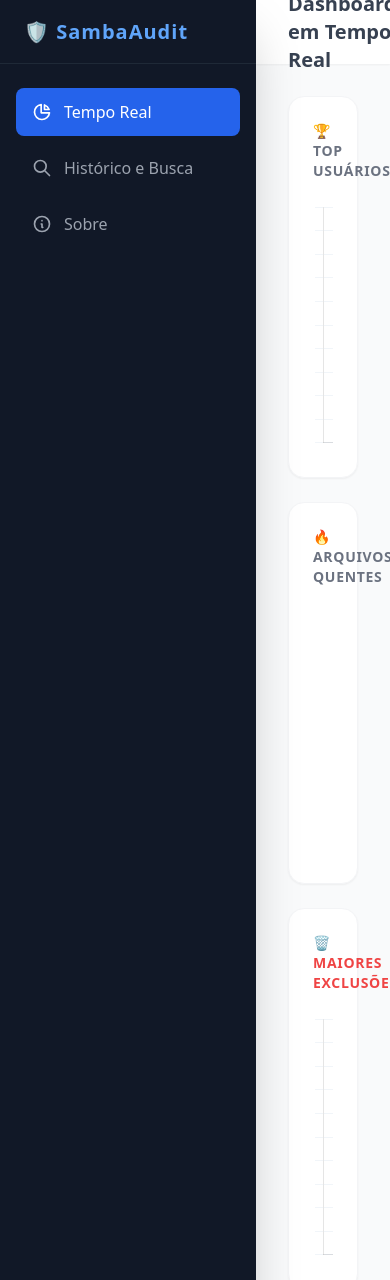
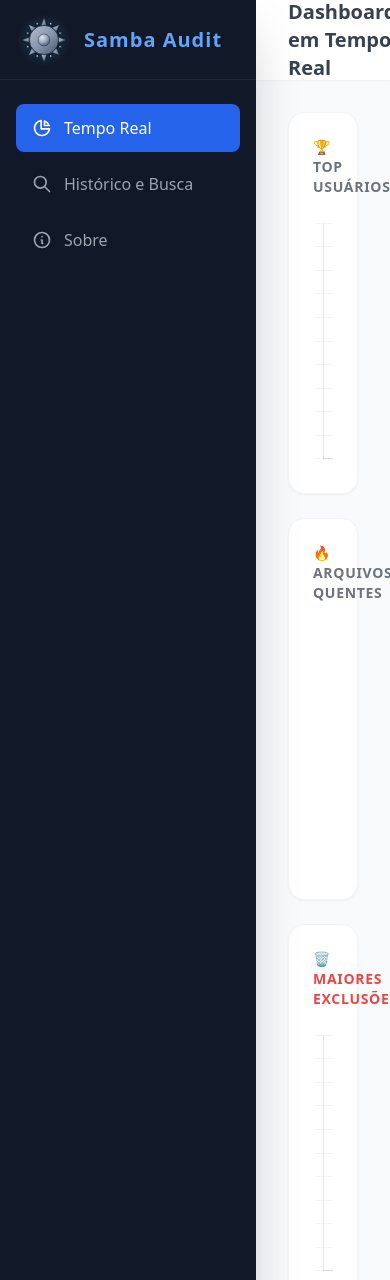
Before and after one commit to ranzes/samba-audit-dashboard, a Flask app: page / in a window 390 px wide. Shown: the top 1280 px of the page. Run offline with Flask 3, Linux system fonts and the light colour scheme; data that the repository does not hold is empty; some libraries are stand-ins or nearby versions.

Commit message:
Correções no html

```diff
--- a/templates/index.html
+++ b/templates/index.html
@@ -3,7 +3,7 @@
 <head>
     <meta charset="UTF-8">
     <meta name="viewport" content="width=device-width, initial-scale=1.0">
-    <title>Samba Audit - Tamar Works</title>
+    <title>Samba Audit</title>
     <script src="https://cdn.tailwindcss.com"></script>
     <script src="https://cdn.jsdelivr.net/npm/chart.js"></script>
     <style>
@@ -29,10 +29,18 @@
 </head>
 <body class="bg-gray-50 flex h-screen overflow-hidden text-gray-800 font-sans">
 
+    <!-- Tela de Carregamento Real (Apenas F5/Abertura) -->
+    <div id="loader" class="fixed inset-0 bg-[#0B1220] z-[9999] flex flex-col justify-center items-center transition-opacity duration-500">
+        <div class="w-16 h-16 border-4 border-slate-700 border-t-[#38BDF8] rounded-full animate-spin mb-4"></div>
+        <h2 class="text-[#E2E8F0] font-mono text-xl font-bold">Carregando Samba Audit...</h2>
+    </div>
+
     <!-- Sidebar -->
     <aside id="sidebar" class="w-64 bg-gray-900 text-white flex flex-col shadow-2xl z-20">
-        <div class="h-16 flex items-center px-6 border-b border-gray-800">
-            <h1 class="text-xl font-bold tracking-wider text-blue-400">🛡️ SambaAudit</h1>
+        <div class="h-20 flex items-center px-4 border-b border-gray-800">
+            <h1 class="text-xl font-bold tracking-wider text-blue-400 flex items-center">
+                <img src="/static/logo.svg" alt="Shield Logo" class="h-14 w-14 mr-3"> Samba Audit
+            </h1>
         </div>
         <nav id="tabs-nav" class="flex-1 px-4 py-6 space-y-2">
             <button onclick="switchTab('dashboard')" id="btn-dashboard" class="w-full flex items-center px-4 py-3 bg-blue-600 text-white rounded-lg transition-colors">
@@ -54,10 +62,9 @@
     <main class="flex-1 flex flex-col h-screen overflow-hidden">
 
         <!-- Headerbar -->
-        <header id="header" class="h-16 bg-white shadow-sm flex items-center justify-between px-8 z-10">
+        <header id="header" class="h-20 bg-white shadow-sm flex items-center justify-between px-8 z-10">
             <h2 id="page-title" class="text-xl font-semibold text-gray-700">Dashboard em Tempo Real</h2>
             <div class="flex items-center text-sm text-gray-500">
-                <img src="/static/Logo-final-3.png" alt="Tamar Works" class="h-6 mr-4 opacity-50 grayscale hover:grayscale-0 transition">
                 <span class="relative flex h-3 w-3 mr-2">
                   <span class="animate-ping absolute inline-flex h-full w-full rounded-full bg-green-400 opacity-75"></span>
                   <span class="relative inline-flex rounded-full h-3 w-3 bg-green-500"></span>
@@ -67,7 +74,7 @@
         </header>
 
         <!-- DASHBOARD VIEW -->
-        <div id="view-dashboard" class="flex-1 overflow-y-auto p-8">
+        <div id="view-dashboard" class="flex-1 overflow-y-auto p-8 hidden">
             <div class="grid grid-cols-1 lg:grid-cols-3 gap-6 mb-8">
                 <div class="bg-white p-6 rounded-2xl shadow-sm border border-gray-100">
                     <h3 class="text-gray-500 text-sm font-semibold uppercase tracking-wider mb-4">🏆 Top Usuários</h3>
@@ -78,7 +85,7 @@
                     <div class="relative h-64"><canvas id="chartFiles"></canvas></div>
                 </div>
                 <div class="bg-white p-6 rounded-2xl shadow-sm border border-gray-100">
-                    <h3 class="text-red-500 text-sm font-semibold uppercase tracking-wider mb-4">🗑️ Maiores Exclusões</h3>
+                    <h3 class="text-red-500 text-sm font-semibold uppercase tracking-wider mb-4">🗑 Maiores Exclusões</h3>
                     <div class="relative h-64"><canvas id="chartDeletes"></canvas></div>
                 </div>
             </div>
@@ -106,17 +113,16 @@
         <!-- HISTORY VIEW -->
         <div id="view-history" class="flex-1 overflow-y-auto p-8 hidden">
 
-            <!-- Cabeçalho visível apenas no PDF -->
             <div class="print-header">
-                <img src="/static/Logo-final-3.png" style="height: 50px; margin: 0 auto 10px auto;">
+                <img src="/static/Logo-final-3.png" style="height: 60px; margin: 0 auto 10px auto;">
                 <h2>Relatório de Auditoria de Acessos</h2>
-                <p>Gerado pelo sistema SambaAudit - Tamar Works</p>
+                <p>Gerado pelo sistema Samba Audit</p>
                 <hr style="margin: 15px 0;">
             </div>
 
             <!-- Search Form -->
             <div id="search-card" class="bg-white p-6 rounded-2xl shadow-sm border border-gray-100 mb-6">
-                <form id="searchForm" class="grid grid-cols-1 md:grid-cols-4 lg:grid-cols-7 gap-4 items-end" onsubmit="event.preventDefault(); loadHistory();">
+                <form id="searchForm" class="grid grid-cols-1 md:grid-cols-4 lg:grid-cols-7 gap-4 items-end" onsubmit="event.preventDefault(); switchTab('history');">
                     <div>
                         <label class="block text-xs font-medium text-gray-500 mb-1">Data Início</label>
                         <input type="date" id="date_from" class="w-full bg-gray-50 border border-gray-200 rounded-lg px-3 py-2 text-sm outline-none focus:border-blue-500">
@@ -141,7 +147,6 @@
                         <button type="submit" class="flex-1 bg-blue-600 hover:bg-blue-700 text-white font-medium rounded-lg px-3 py-2 text-sm transition-colors shadow-lg shadow-blue-500/30" title="Buscar">
                             Buscar
                         </button>
-                        <!-- Botão de Gerar PDF -->
                         <button type="button" onclick="window.print()" class="flex-1 bg-gray-800 hover:bg-gray-900 text-white font-medium rounded-lg px-3 py-2 text-sm transition-colors shadow-lg flex justify-center items-center" title="Imprimir / Salvar PDF">
                             <svg class="w-5 h-5" fill="none" stroke="currentColor" viewBox="0 0 24 24"><path stroke-linecap="round" stroke-linejoin="round" stroke-width="2" d="M17 17h2a2 2 0 002-2v-4a2 2 0 00-2-2H5a2 2 0 00-2 2v4a2 2 0 002 2h2m2 4h6a2 2 0 002-2v-4a2 2 0 00-2-2H9a2 2 0 00-2 2v4a2 2 0 002 2zm8-12V5a2 2 0 00-2-2H9a2 2 0 00-2 2v4h10z"></path></svg>
                         </button>
@@ -170,12 +175,39 @@
 
         <!-- ABOUT VIEW -->
         <div id="view-about" class="flex-1 overflow-y-auto p-8 hidden flex items-center justify-center bg-gray-50">
-            <div class="bg-white p-10 rounded-2xl shadow-xl border border-gray-100 max-w-lg text-center">
-                <img src="/static/Logo-final-3.png" alt="Tamar Works" class="h-24 mx-auto mb-4">
-                <p class="text-sm text-gray-500 italic mb-6">Conectando pessoas, tecnologia e resultados.</p>
-                <a href="https://tamarworks.com.br" target="_blank" class="text-blue-600 font-semibold hover:underline mb-8 block">tamarworks.com.br</a>
+            <div class="bg-white p-10 rounded-2xl shadow-xl border border-gray-100 max-w-lg text-center w-full">
 
-                <hr class="border-gray-200 mb-8">
+                <img src="/static/Logo-final-3.png" alt="Tamar Works" class="h-40 mx-auto mb-2 relative z-20">
+
+                <!-- Container da Animação do Link/Lema Tamar Works -->
+                <div class="group relative flex flex-col items-center justify-start h-16 mb-2 mt-2">
+                    <a href="https://tamarworks.com.br" target="_blank" class="text-blue-600 text-lg font-semibold hover:underline relative z-10 bg-white px-3 py-1">
+                        tamarworks.com.br
+                    </a>
+                    <p class="text-sm text-gray-500 italic absolute top-6 opacity-0 transform -translate-y-5 group-hover:translate-y-3 group-hover:opacity-100 transition-all duration-300 ease-out z-0 whitespace-nowrap">
+                        Conectando pessoas, tecnologia e resultados.
+                    </p>
+                </div>
+
+                <!-- NOVA Animação do GitHub (Hitbox grande que abrange a animação horizontal) -->
+                <div class="flex justify-center mb-6">
+                    <a href="https://github.com/ranzes/samba-audit-dashboard" target="_blank" class="group relative flex items-center justify-center w-64 h-16 cursor-pointer" title="Acessar Repositório">
+
+                        <!-- Texto que desliza para a direita -->
+                        <span class="absolute font-semibold text-gray-700 whitespace-nowrap opacity-0 transform -translate-x-12 group-hover:translate-x-8 group-hover:opacity-100 transition-all duration-300 ease-out z-0">
+                            Repositório SRD
+                        </span>
+
+                        <!-- Logo GitHub que desliza para a esquerda -->
+                        <div class="absolute z-10 bg-white rounded-full text-gray-800 group-hover:text-black transform translate-x-0 group-hover:-translate-x-16 transition-all duration-300 ease-out flex items-center justify-center">
+                            <svg class="w-12 h-12" fill="currentColor" viewBox="0 0 24 24" aria-hidden="true">
+                                <path fill-rule="evenodd" d="M12 2C6.477 2 2 6.484 2 12.017c0 4.425 2.865 8.18 6.839 9.504.5.092.682-.217.682-.483 0-.237-.008-.868-.013-1.703-2.782.605-3.369-1.343-3.369-1.343-.454-1.158-1.11-1.466-1.11-1.466-.908-.62.069-.608.069-.608 1.003.07 1.531 1.032 1.531 1.032.892 1.53 2.341 1.088 2.91.832.092-.647.35-1.088.636-1.338-2.22-.253-4.555-1.113-4.555-4.951 0-1.093.39-1.988 1.029-2.688-.103-.253-.446-1.272.098-2.65 0 0 .84-.27 2.75 1.026A9.564 9.564 0 0112 6.844c.85.004 1.705.115 2.504.337 1.909-1.296 2.747-1.027 2.747-1.027.546 1.379.202 2.398.1 2.651.64.7 1.028 1.595 1.028 2.688 0 3.848-2.339 4.695-4.566 4.943.359.309.678.92.678 1.855 0 1.338-.012 2.419-.012 2.747 0 .268.18.58.688.482A10.019 10.019 0 0022 12.017C22 6.484 17.522 2 12 2z" clip-rule="evenodd"></path>
+                            </svg>
+                        </div>
+                    </a>
+                </div>
+
+                <hr class="border-gray-200 mb-8 mt-2">
 
                 <h2 class="text-2xl font-bold text-gray-800 mb-4">Ranzes Tamar</h2>
                 <div class="text-gray-600 space-y-2 text-sm">
@@ -234,6 +266,7 @@
         }
 
         async function loadDashboard() {
+            try {
                 const res = await fetch('/api/dashboard');
                 const data = await res.json();
 
@@ -251,9 +284,13 @@
                         <td class="px-4 py-3 text-gray-600 break-path font-mono text-xs">${l.file}</td>
                     </tr>
                 `).join('');
+            } catch (err) {
+                console.error("Erro ao carregar Dashboard:", err);
+            }
         }
 
         async function loadHistory() {
+            try {
                 const params = new URLSearchParams({
                     date_from: document.getElementById('date_from').value,
                     date_to: document.getElementById('date_to').value,
@@ -275,28 +312,42 @@
                         <td class="px-4 py-3 text-gray-600 break-path font-mono text-xs">${l.file}</td>
                     </tr>
                 `).join('');
+            } catch (err) {
+                console.error("Erro ao carregar Histórico:", err);
+            }
         }
 
         let liveTimer;
-        function switchTab(tab) {
+        let isInitialLoad = true;
+
+        async function switchTab(tab) {
+            const loader = document.getElementById('loader');
+
             ['dashboard', 'history', 'about'].forEach(t => {
                 document.getElementById(`view-${t}`).classList.add('hidden');
                 document.getElementById(`btn-${t}`).className = "w-full flex items-center px-4 py-3 text-gray-400 hover:bg-gray-800 hover:text-white rounded-lg transition-colors";
             });
 
             clearInterval(liveTimer);
+
+            if(tab === 'dashboard') {
+                document.getElementById('page-title').innerText = "Dashboard em Tempo Real";
+                await loadDashboard();
+                liveTimer = setInterval(loadDashboard, 10000);
+            } else if (tab === 'history') {
+                document.getElementById('page-title').innerText = "Histórico e Busca Avançada";
+                await loadHistory();
+            } else if (tab === 'about') {
+                document.getElementById('page-title').innerText = "Sobre o Sistema";
+            }
+
             document.getElementById(`view-${tab}`).classList.remove('hidden');
             document.getElementById(`btn-${tab}`).className = "w-full flex items-center px-4 py-3 bg-blue-600 text-white rounded-lg transition-colors";
 
-            if(tab === 'dashboard') {
-                document.getElementById('page-title').innerText = "Dashboard em Tempo Real";
-                loadDashboard();
-                liveTimer = setInterval(loadDashboard, 10000);
-            } else if (tab === 'history') {
-                document.getElementById('page-title').innerText = "Histórico e Busca Avançada";
-                loadHistory();
-            } else if (tab === 'about') {
-                document.getElementById('page-title').innerText = "Sobre o Sistema";
+            if (isInitialLoad) {
+                loader.style.opacity = '0';
+                setTimeout(() => { loader.style.display = 'none'; }, 500);
+                isInitialLoad = false;
             }
         }
 
```
Also changed, not shown: static/logo.svg (added). Lines whose indentation alone changed are shown as unchanged.
